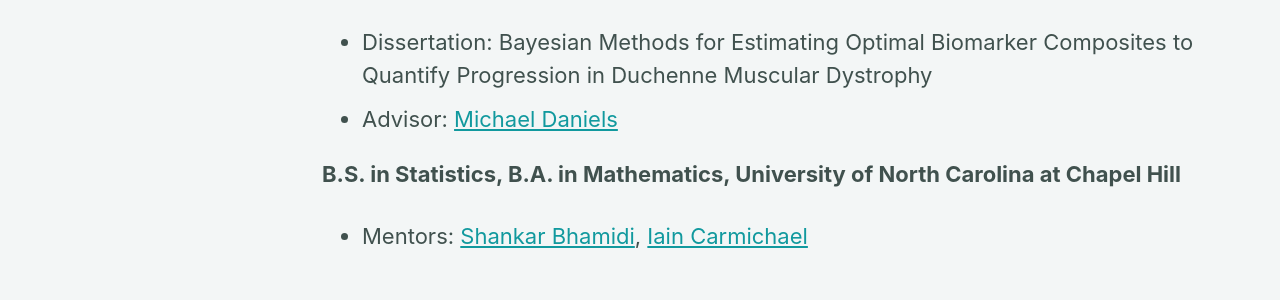
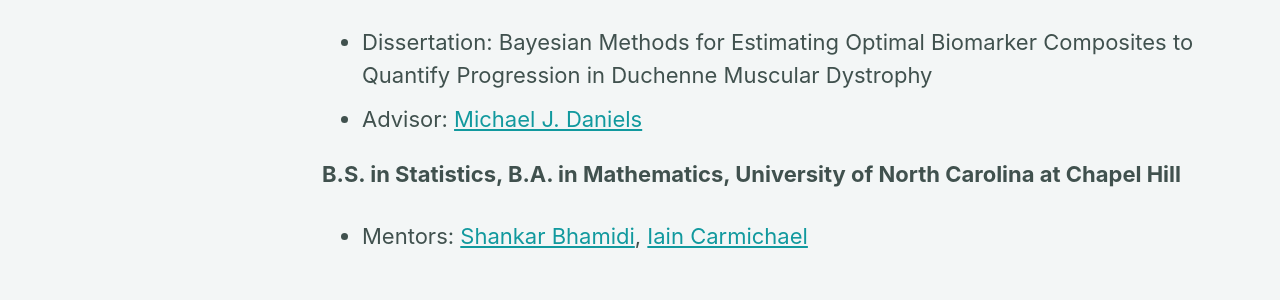
Before and after one commit to michaelkkim/michaelkkim.github.io, a Jekyll site: the page built from _pages/about.md, in a window 1280 px wide. Shown: the part 280-580 px from the top of the page. Built offline with Jekyll 4.4.1, drawn with Linux system fonts in a browser that asks for light colours; cached includes are drawn as plain includes; nearby versions of some CDN libraries.

```diff
--- a/_pages/about.md
+++ b/_pages/about.md
@@ -10,7 +10,7 @@ classes: wide
 
 **Ph.D. in Statistics, University of Florida**
 - Dissertation: Bayesian Methods for Estimating Optimal Biomarker Composites to Quantify Progression in Duchenne Muscular Dystrophy
-- Advisor: [Michael Daniels](https://scholar.google.com/citations?user=deH55NMAAAAJ&hl=en)
+- Advisor: [Michael J. Daniels](https://scholar.google.com/citations?user=deH55NMAAAAJ&hl=en)
 
 **B.S. in Statistics, B.A. in Mathematics, University of North Carolina at Chapel Hill**
 - Mentors: [Shankar Bhamidi](https://scholar.google.com/citations?user=4JsyJK8AAAAJ&hl=en), [Iain Carmichael](https://scholar.google.com/citations?user=7kfVUFQAAAAJ&hl=en)
```
